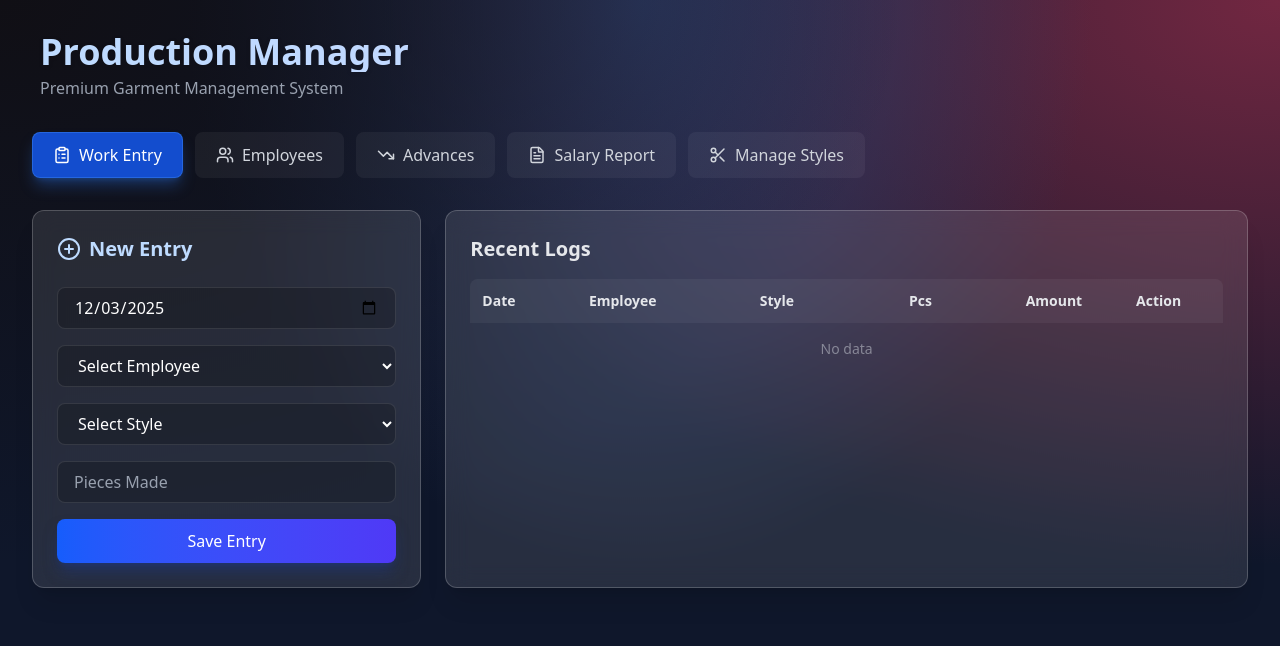
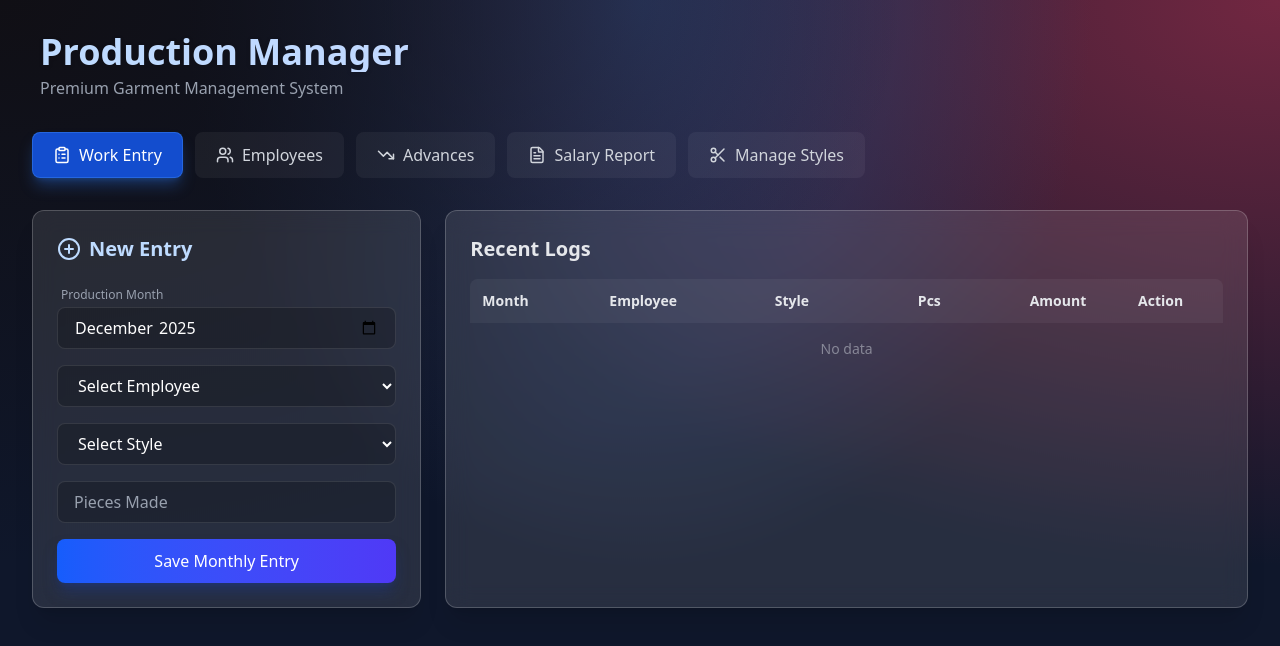
Before and after one commit to priyansh-86/nov_projects, a React (Vite) app in the folder garment-system/: page / in a window 1280 px wide. Shown: the top 646 px of the page. Built offline with nearby package versions, Linux system fonts and the light colour scheme.

Commit message:
garment production manager

```diff
--- a/garment-system/src/App.jsx
+++ b/garment-system/src/App.jsx
@@ -10,7 +10,8 @@ import {
   Edit2,
   Check,
   X,
-  PlusCircle
+  PlusCircle,
+  CalendarDays
 } from 'lucide-react';
 
 // --- INITIAL DATA ---
@@ -71,14 +72,17 @@ const App = () => {
   const [selectedStyle, setSelectedStyle] = useState('');
   const [selectedComponent, setSelectedComponent] = useState('');
   const [pieces, setPieces] = useState('');
-  const [workDate, setWorkDate] = useState(new Date().toISOString().split('T')[0]);
+
+  // CHANGE 1: Use Month (YYYY-MM) instead of full Date
+  const [workMonth, setWorkMonth] = useState(new Date().toISOString().slice(0, 7)); // e.g., "2025-12"
+
   const [advEmp, setAdvEmp] = useState('');
   const [advAmount, setAdvAmount] = useState('');
-  const [advDate, setAdvDate] = useState(new Date().toISOString().split('T')[0]);
+  const [advDate, setAdvDate] = useState(new Date().toISOString().split('T')[0]); // Advance date can remain specific if needed
   const [reportMonth, setReportMonth] = useState(new Date().toISOString().slice(0, 7));
 
   // Style Editing State
-  const [editingRate, setEditingRate] = useState(null); // { styleId, rateIndex }
+  const [editingRate, setEditingRate] = useState(null);
   const [tempRateVal, setTempRateVal] = useState('');
   const [newStyleName, setNewStyleName] = useState('');
   const [newRateName, setNewRateName] = useState('');
@@ -105,7 +109,7 @@ const App = () => {
 
     setWorkLogs([{
       id: Date.now(),
-      date: workDate,
+      date: workMonth, // Saving just the Month (YYYY-MM)
       empId: parseInt(selectedEmp),
       styleName: styleObj.name,
       component: selectedComponent,
@@ -122,7 +126,6 @@ const App = () => {
     setAdvAmount('');
   };
 
-  // --- STYLE MANAGEMENT ACTIONS ---
   const addNewStyle = () => {
     if (!newStyleName) return;
     const newStyle = { id: Date.now(), name: newStyleName, rates: [] };
@@ -176,16 +179,16 @@ const App = () => {
 
   // --- REPORT CALC ---
   const getSalaryReport = () => {
-    const [year, month] = reportMonth.split('-');
     return employees.map(emp => {
+      // CHANGE 2: Smart Filter (Matches both "2025-12" and "2025-12-05")
       const empLogs = workLogs.filter(log => {
-        const d = new Date(log.date);
-        return log.empId === emp.id && d.getFullYear() === parseInt(year) && d.getMonth() + 1 === parseInt(month);
+        return log.empId === emp.id && log.date.startsWith(reportMonth);
       });
+
       const empAdv = advances.filter(adv => {
-        const d = new Date(adv.date);
-        return adv.empId === emp.id && d.getFullYear() === parseInt(year) && d.getMonth() + 1 === parseInt(month);
+        return adv.empId === emp.id && adv.date.startsWith(reportMonth);
       });
+
       const totalWorkAmount = empLogs.reduce((sum, log) => sum + log.amount, 0);
       const totalAdvance = empAdv.reduce((sum, adv) => sum + adv.amount, 0);
       return { ...emp, totalPieces: empLogs.reduce((s, l) => s + l.pieces, 0), totalWorkAmount, totalAdvance, netSalary: totalWorkAmount - totalAdvance };
@@ -249,15 +252,27 @@ const App = () => {
               <PlusCircle className="mr-2" /> New Entry
             </h2>
             <div className="space-y-4">
-              <GlassInput type="date" value={workDate} onChange={(e) => setWorkDate(e.target.value)} />
+
+              {/* CHANGE 3: Month Input instead of Date */}
+              <div>
+                <label className="text-gray-400 text-xs ml-1 mb-1 block">Production Month</label>
+                <GlassInput
+                  type="month"
+                  value={workMonth}
+                  onChange={(e) => setWorkMonth(e.target.value)}
+                />
+              </div>
+
               <GlassSelect value={selectedEmp} onChange={(e) => setSelectedEmp(e.target.value)}>
                 <option value="">Select Employee</option>
                 {employees.map(e => <option key={e.id} value={e.id}>{e.name}</option>)}
               </GlassSelect>
+
               <GlassSelect value={selectedStyle} onChange={(e) => { setSelectedStyle(e.target.value); setSelectedComponent(''); }}>
                 <option value="">Select Style</option>
                 {styles.map(s => <option key={s.id} value={s.id}>{s.name}</option>)}
               </GlassSelect>
+
               {selectedStyle && (
                 <GlassSelect value={selectedComponent} onChange={(e) => setSelectedComponent(e.target.value)}>
                   <option value="">Select Operation</option>
@@ -266,10 +281,11 @@ const App = () => {
                   ))}
                 </GlassSelect>
               )}
+
               <GlassInput type="number" placeholder="Pieces Made" value={pieces} onChange={(e) => setPieces(e.target.value)} />
 
               <button onClick={addWorkEntry} className="w-full bg-gradient-to-r from-blue-600 to-indigo-600 hover:from-blue-500 hover:to-indigo-500 text-white py-2.5 rounded-lg shadow-lg shadow-blue-900/50 transition-all font-medium">
-                Save Entry
+                Save Monthly Entry
               </button>
             </div>
           </GlassCard>
@@ -280,7 +296,7 @@ const App = () => {
               <table className="w-full text-left text-sm text-gray-300">
                 <thead className="bg-white/5 text-gray-200">
                   <tr>
-                    <th className="p-3 rounded-tl-lg">Date</th>
+                    <th className="p-3 rounded-tl-lg">Month</th>
                     <th className="p-3">Employee</th>
                     <th className="p-3">Style</th>
                     <th className="p-3 text-right">Pcs</th>
@@ -292,7 +308,11 @@ const App = () => {
                   {workLogs.length === 0 ? <tr><td colSpan="6" className="p-4 text-center opacity-50">No data</td></tr> :
                     workLogs.slice(0, 10).map(log => (
                       <tr key={log.id} className="hover:bg-white/5 transition">
-                        <td className="p-3">{log.date}</td>
+                        {/* Display Month nicely */}
+                        <td className="p-3 flex items-center gap-2">
+                           <CalendarDays size={14} className="text-blue-400"/>
+                           {log.date}
+                        </td>
                         <td className="p-3 text-white font-medium">{employees.find(e => e.id === log.empId)?.name}</td>
                         <td className="p-3 opacity-80">{log.styleName} - {log.component}</td>
                         <td className="p-3 text-right">{log.pieces}</td>
@@ -310,7 +330,7 @@ const App = () => {
         </div>
       )}
 
-      {/* --- STYLES MANAGEMENT (New Feature) --- */}
+      {/* --- STYLES MANAGEMENT --- */}
       {activeTab === 'styles' && (
         <div className="max-w-4xl mx-auto space-y-6">
           {/* Add New Style Block */}
@@ -343,10 +363,8 @@ const App = () => {
                   {style.rates.map((r, idx) => (
                     <div key={idx} className="bg-black/20 p-3 rounded-lg flex justify-between items-center group">
                       <span className="text-gray-300 text-sm">{r.name}</span>
-
                       <div className="flex items-center gap-3">
                         {editingRate?.styleId === style.id && editingRate?.rateIndex === idx ? (
-                          // Edit Mode
                           <div className="flex items-center gap-1">
                              <input
                                type="number"
@@ -359,7 +377,6 @@ const App = () => {
                              <button onClick={() => setEditingRate(null)} className="text-gray-400"><X size={16}/></button>
                           </div>
                         ) : (
-                          // Display Mode
                           <>
                             <span className="font-semibold text-green-400">₹{r.rate.toFixed(2)}</span>
                             <div className="flex gap-1 opacity-0 group-hover:opacity-100 transition-opacity">
@@ -379,7 +396,6 @@ const App = () => {
                     </div>
                   ))}
 
-                  {/* Add Rate Form Inline */}
                   {activeStyleForAdd === style.id ? (
                     <div className="bg-blue-900/20 border border-blue-500/30 p-2 rounded-lg flex gap-2 items-center">
                        <input placeholder="Name" className="w-full bg-transparent border-b border-white/20 text-sm text-white focus:outline-none" value={newRateName} onChange={e => setNewRateName(e.target.value)} />
@@ -402,7 +418,7 @@ const App = () => {
         </div>
       )}
 
-      {/* --- EMPLOYEES & ADVANCE TABS (Glass UI applied) --- */}
+      {/* --- EMPLOYEES & ADVANCE & REPORTS --- */}
       {(activeTab === 'employees' || activeTab === 'advances' || activeTab === 'reports') && (
         <div className="max-w-4xl mx-auto">
           {activeTab === 'employees' && (
```
